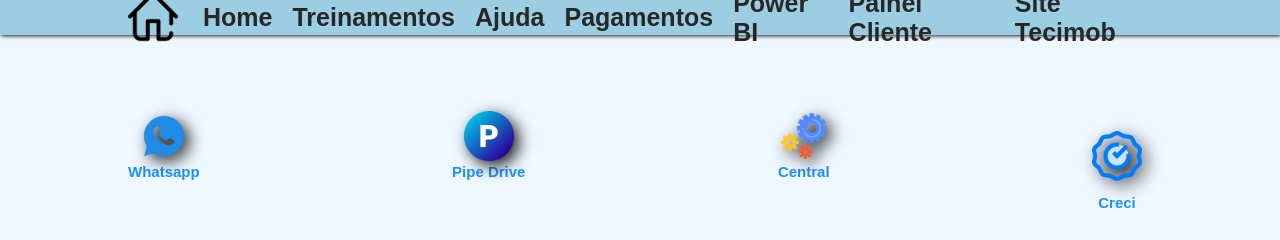
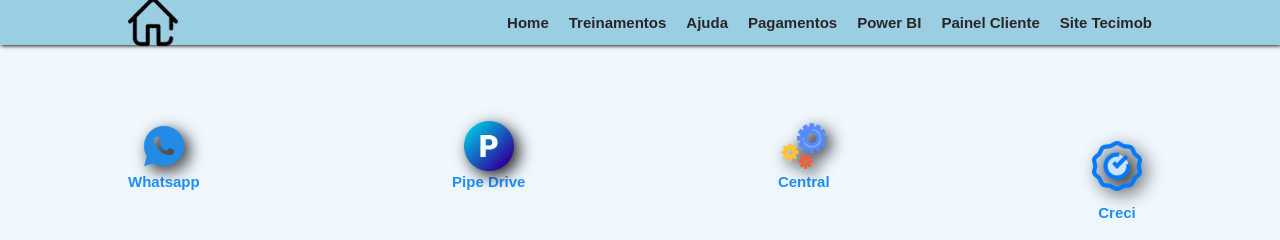
Before and after one commit to amaralcarlos/tectools, a plain HTML site: page index.html in a window 1280 px wide. Shown: the top 240 px of the page. Drawn offline with Linux system fonts and the light colour scheme.

Commit message:
ajuste header

```diff
--- a/estilos.css
+++ b/estilos.css
@@ -45,13 +45,13 @@
     color: var(--color-dark1);
     transition: 0.5s;
     font-weight: bold;
-    font-size: 25px;
+    font-size: 15px;
   }
 
   .header {
     background-color: var(--color-dark2);
     box-shadow: 1px 1px 4px var(--color-dark4);
-    height: 3.5em;
+    height: 4.5em;
     justify-content: space-between;
     padding: 0 10%;
 
```
